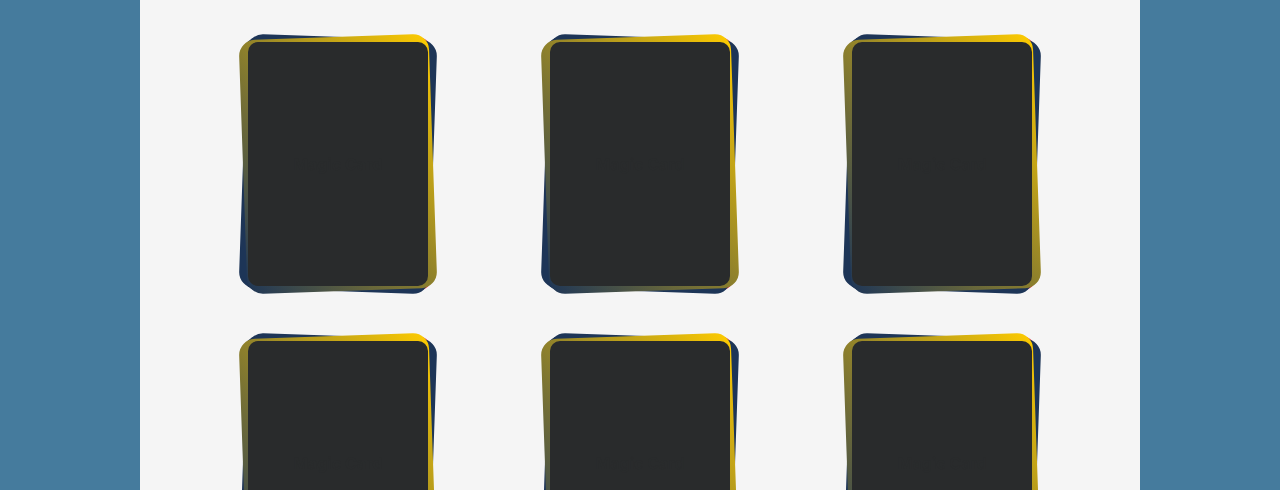
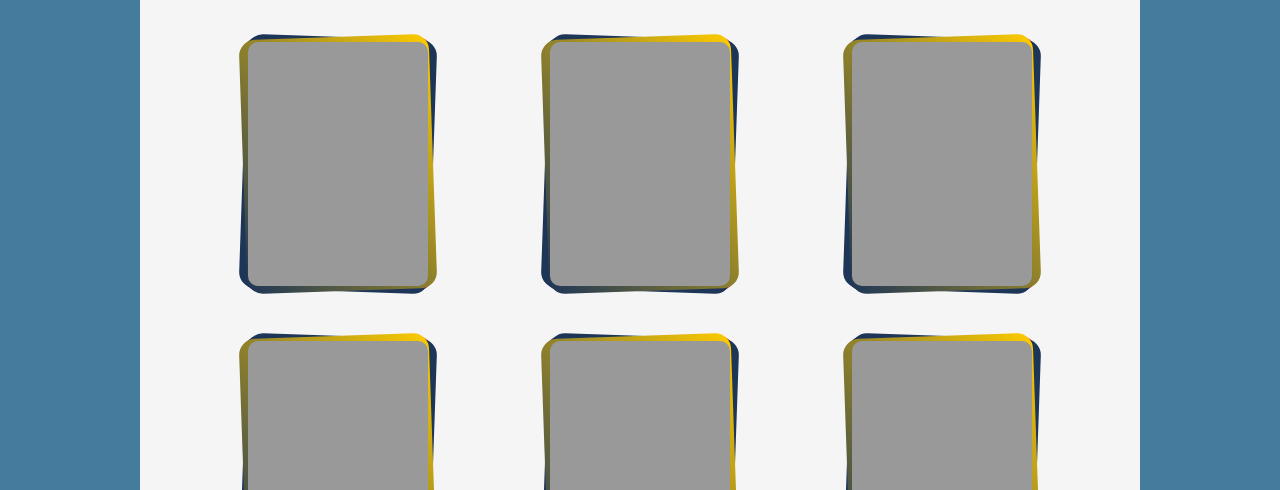
Before and after one commit to Joao-Neves-dev/evolutio-site, a plain HTML site: page html/produtos.html in a window 1280 px wide. Shown: the part 312-802 px from the top of the page. Drawn offline with Linux system fonts and the light colour scheme; a web font is replaced by a local one.

```diff
--- a/css/produtos.css
+++ b/css/produtos.css
@@ -1,6 +1,6 @@
 /* Estilo do site */
 
-   main {
+main {
     margin: 3vh;
     display: flex;
     flex-direction: column;
@@ -94,7 +94,7 @@
 }
 
 .card-info {
-    --color: #292b2c;
+    --color: #999999;
     background: var(--color);
     color: var(--color);
     display: flex;
```
